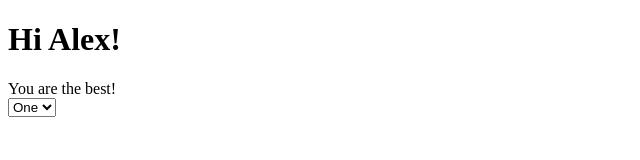
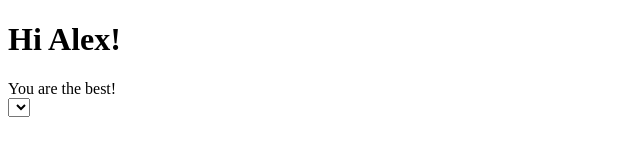
Before and after one commit to Angelina-Varvashevich/GitFlow, a plain HTML site: page index.html in a window 1280 px wide. Shown: the full height of the page, 0-640 px from the left. Drawn offline with Linux system fonts and the light colour scheme.

Commit message:
Revert "Task#8 second"
This reverts commit 5843faff12bbac08b54b4d60a18f2094788ba9ff.

```diff
--- a/index.html
+++ b/index.html
@@ -11,7 +11,6 @@
 <div> You are the best! </div>
 
 <select>
-<option value="1">One</option>
 </select>
 </body>
 </html>
```
